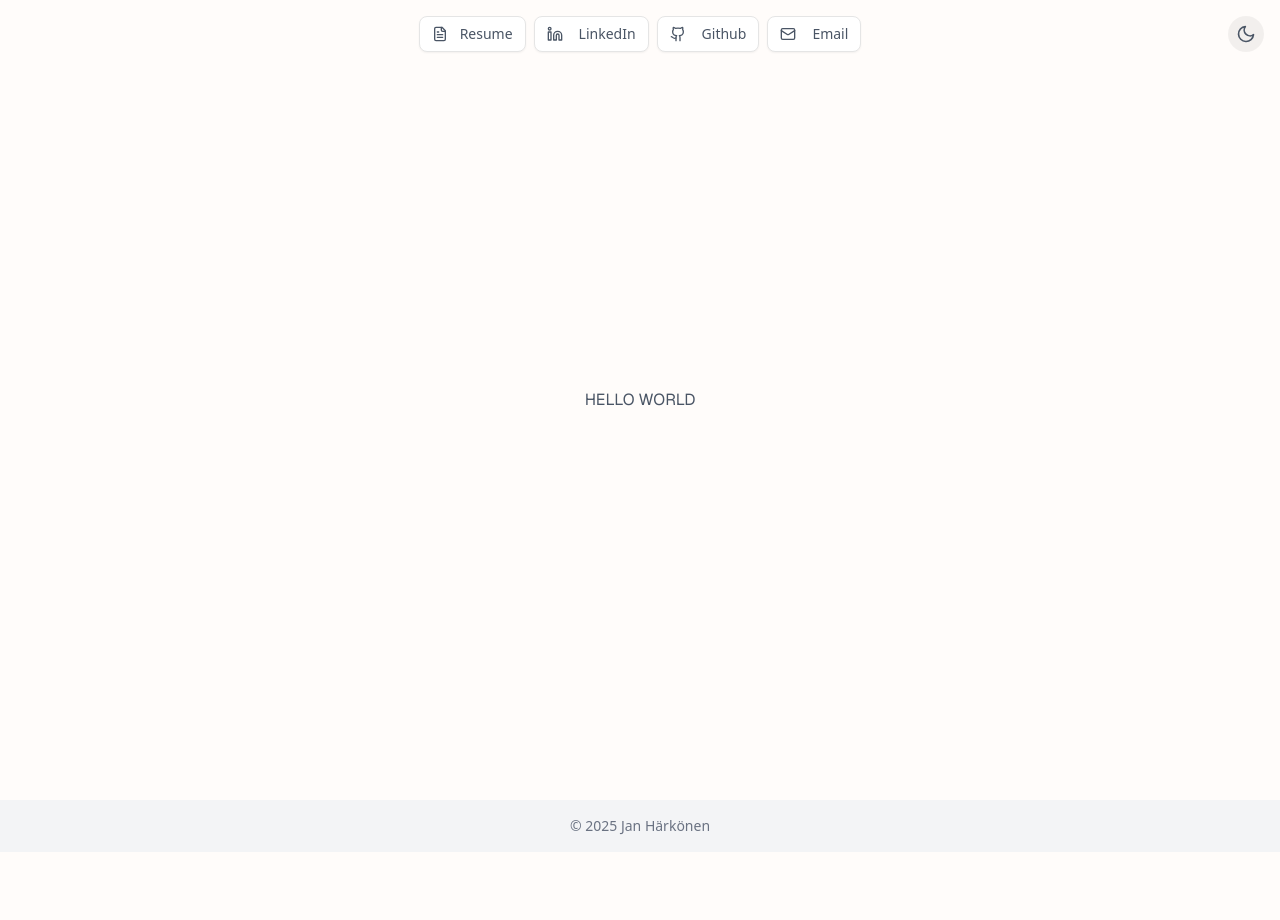
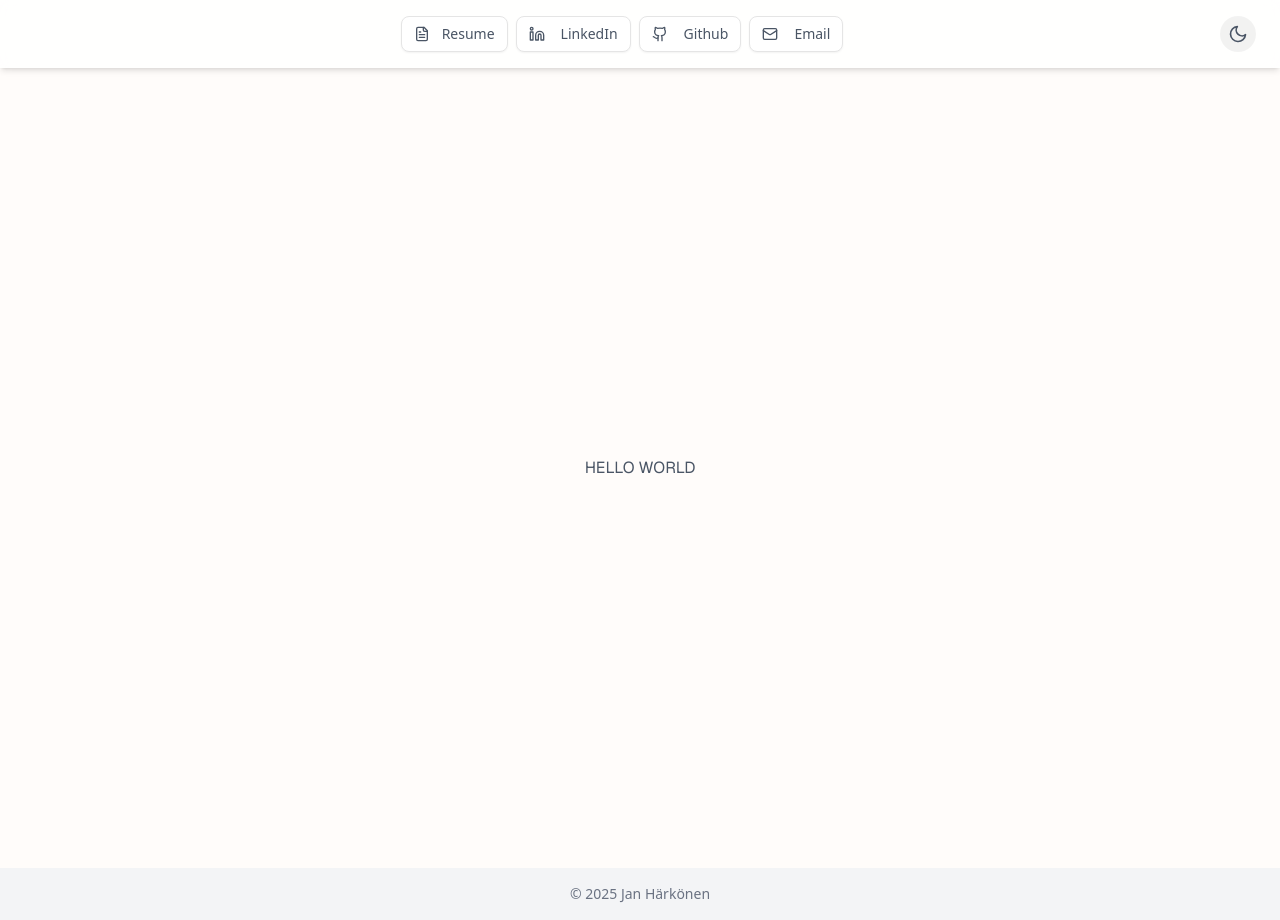
Before and after one commit to janharkonen/JanHarkonenPortfolio, a Next.js app: page / in a window 1280 px wide. Before the commit the page ends 852 px from the top, so only its background shows below. Built offline with nearby package versions, Linux system fonts and the light colour scheme.

Commit message:
add header

```diff
--- a/src/app/layout.tsx
+++ b/src/app/layout.tsx
@@ -1,8 +1,7 @@
 import type { Metadata } from "next";
 import { Geist, Geist_Mono } from "next/font/google";
 import "./globals.css";
-import DarkModeToggle from "@/components/DarkModeToggle";
-import ContactMe from "@/components/ContactButtons";
+import Header from "@/components/Header";
 
 const geistSans = Geist({
   variable: "--font-geist-sans",
@@ -49,15 +48,12 @@ export default function RootLayout({
   return (
     <html lang="en">
       <body
-        className={`${geistSans.variable} ${geistMono.variable} bg-orange-50/25 dark:bg-gray-950 text-gray-600 dark:text-gray-400 antialiased flex flex-col min-h-screen`}
+        className={`${geistSans.variable} ${geistMono.variable} bg-orange-50/25 dark:bg-gray-950/97 text-gray-600 dark:text-gray-400 antialiased flex flex-col min-h-screen`}
       >
-        <div className="fixed top-4 right-4 z-50">
-          <DarkModeToggle />
-        </div>
-        <div className="fixed top-4 left-4 sm:right-0 sm:left-0 z-49">
-          <ContactMe />
-        </div>
-        {children}
+        <Header />
+        <main className="flex-grow">
+          {children}
+        </main>
         <footer className="bg-gray-100 dark:bg-gray-900 text-gray-800 dark:text-gray-200">
           <div className="max-w-7xl mx-auto py-4 px-4 sm:px-6 lg:px-8">
             <p className="text-center text-sm text-gray-500 dark:text-gray-400">
--- /dev/null
+++ b/src/components/Header.tsx
@@ -0,0 +1,19 @@
+'use client';
+
+import DarkModeToggle from "@/components/DarkModeToggle";
+import ContactMe from "@/components/ContactButtons";
+
+export default function Header() {
+  return (
+    <header className="top-0 z-50 w-full bg-white/80 dark:bg-gray-950/80 backdrop-blur-sm shadow-md dark:shadow-gray-800 py-4 px-4 sm:px-6">
+      <div className="max-w-7xl mx-auto flex justify-between items-center">
+        <div className="flex-1">
+          <ContactMe />
+        </div>
+        <div>
+          <DarkModeToggle />
+        </div>
+      </div>
+    </header>
+  );
+}
```
